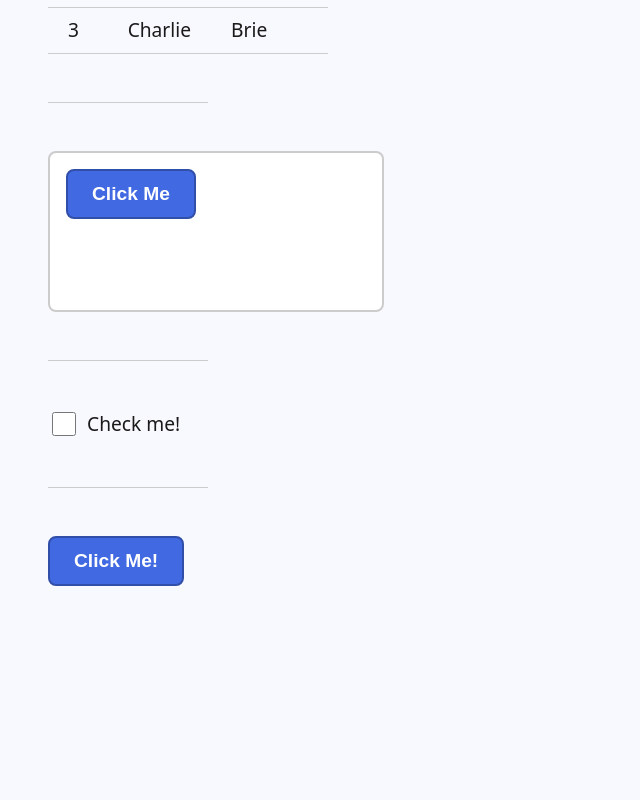
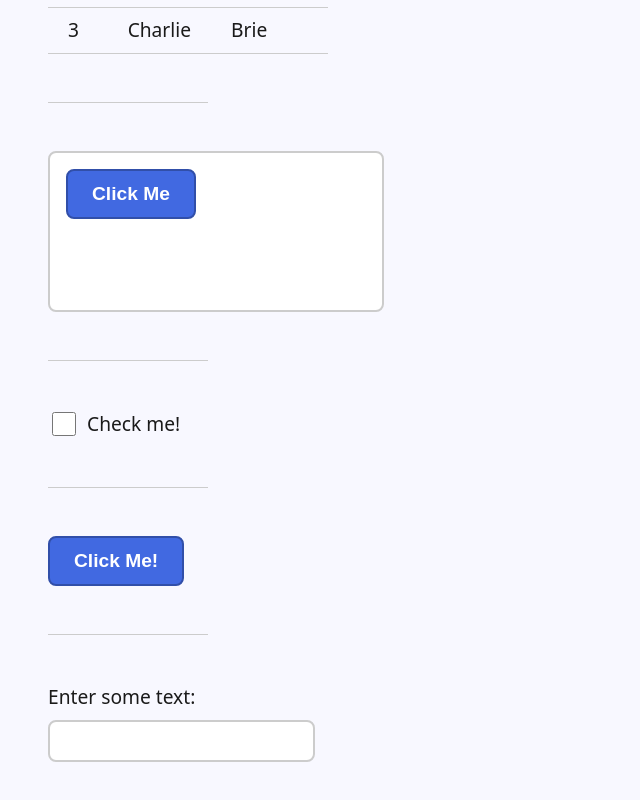
Before and after one commit to hortfrancis/vitest-experiments-01, a React (Vite) app: page / in a window 1280 px wide. Shown: the part 658-1458 px from the top of the page, without its empty margins (0-640 px from the left). Before the commit the page ends 1292 px from the top, so only its background shows below. Built offline with nearby package versions, Linux system fonts and the light colour scheme.

Commit message:
feat: Add test for user.type - Add MySimpleInput component

```diff
--- a/src/App.tsx
+++ b/src/App.tsx
@@ -1,8 +1,10 @@
+import { useState } from 'react';
 import MySimpleComponent from './components/MySimpleComponent';
 import MySimpleTable from './components/MySimpleTable';
 import ButtonCard from './components/ButtonCard';
 import MySimpleCheckbox from './components/MySimpleCheckbox';
 import MySimpleButton from './components/MySimpleButton';
+import MySimpleInput from './components/MySimpleInput';
 
 const tableData = [
   { id: 1, name: 'Alice', cheese: 'Gouda' },
@@ -11,8 +13,7 @@ const tableData = [
 ];
 
 function App() {
-
-
+  const [inputValue, setInputValue] = useState('');
 
   return (
     <>
@@ -54,6 +55,12 @@ function App() {
               Click Me!
             </MySimpleButton>
           </section>
+          <hr />
+          <section>
+            <MySimpleInput
+              label="Enter some text:"
+            />
+          </section>
         </section>
       </main>
     </>
--- a/src/components/MySimpleButton.tsx
+++ b/src/components/MySimpleButton.tsx
@@ -1,5 +1,5 @@
 interface MySimpleButtonProps {
-  onClick?: () => void;
+  onClick: () => void;
   children: React.ReactNode;
 }
 
@@ -8,7 +8,7 @@ const MySimpleButton = ({
   children,
 }: MySimpleButtonProps) => {
   return (
-    <button onClick={onClick ? onClick : undefined}>
+    <button onClick={onClick}>
       {children}
     </button>
   );
--- /dev/null
+++ b/src/components/MySimpleInput.tsx
@@ -0,0 +1,32 @@
+import { useState } from 'react';
+
+interface MySimpleInputProps {
+  label: string;
+}
+
+const MySimpleInput = ({
+  label
+}: MySimpleInputProps) => {
+  // For demo purposes, so that we can import this component directly into our test case,
+  // we manage the input state internally here.
+  // In a real app, you might want to lift the state up to the parent component, via props.
+  const [value, setValue] = useState('');
+
+  const handleChange = (e: React.ChangeEvent<HTMLInputElement>) => {
+    setValue(e.target.value);
+  };
+
+  return (
+    <>
+      <label htmlFor="my-input">{label}</label>
+      <input
+        type="text"
+        id="my-input"
+        value={value}
+        onChange={handleChange}
+      />
+    </>
+  );
+};
+
+export default MySimpleInput;
--- a/src/index.css
+++ b/src/index.css
@@ -84,6 +84,12 @@ td {
   background: white;
 }
 
+label {
+  font-size: 1.2rem;
+  margin-bottom: 0.5rem;
+  display: block;
+}
+
 label.checkbox-label {
   display: flex;
   cursor: pointer;
@@ -93,6 +99,13 @@ label.checkbox-label {
   user-select: none;
 }
 
+input[type="text"] {
+  font-size: 1.2rem;
+  padding: 0.5rem;
+  border: 2px solid #ccc;
+  border-radius: 0.5rem;
+}
+
 input[type="checkbox"] {
   width: 24px;
   height: 24px;
```
Also changed, not shown: 1 other file (tests, documents, lock files or other folders).
